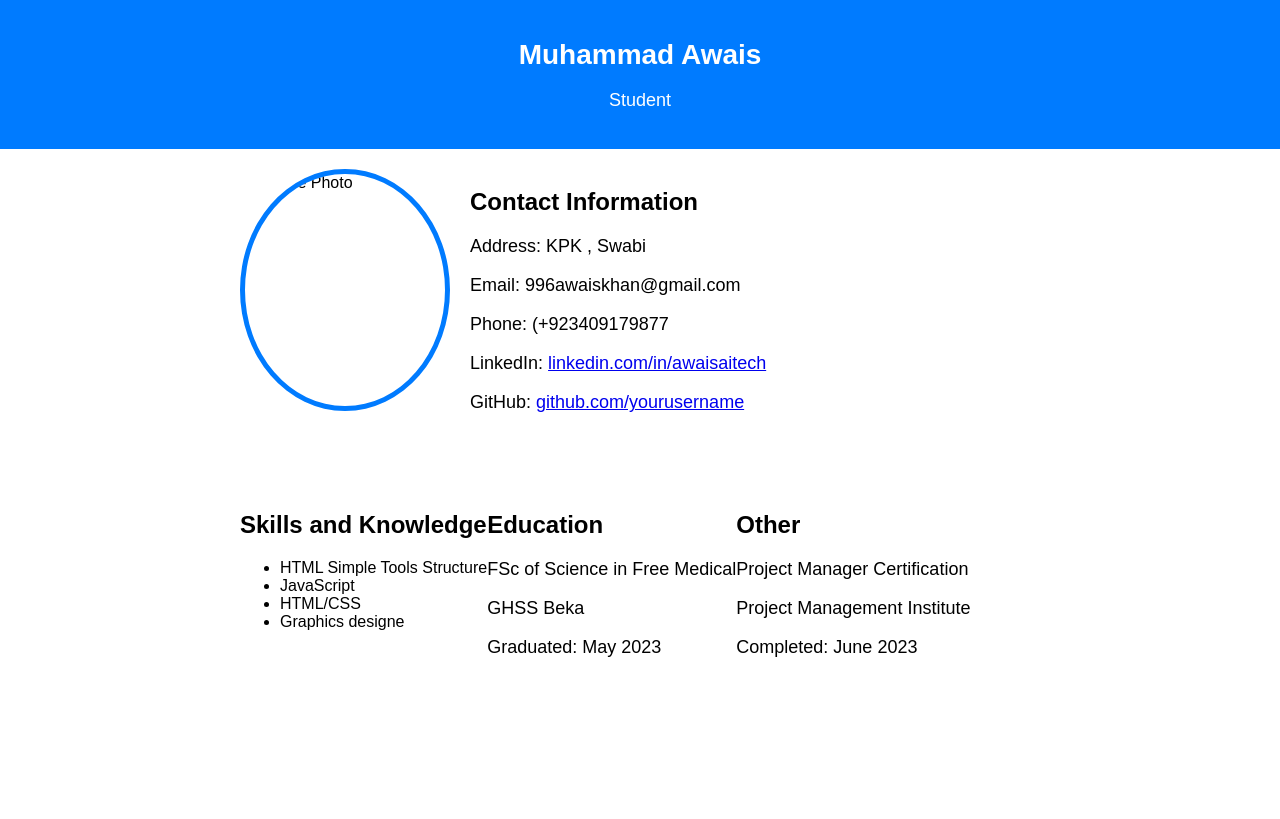
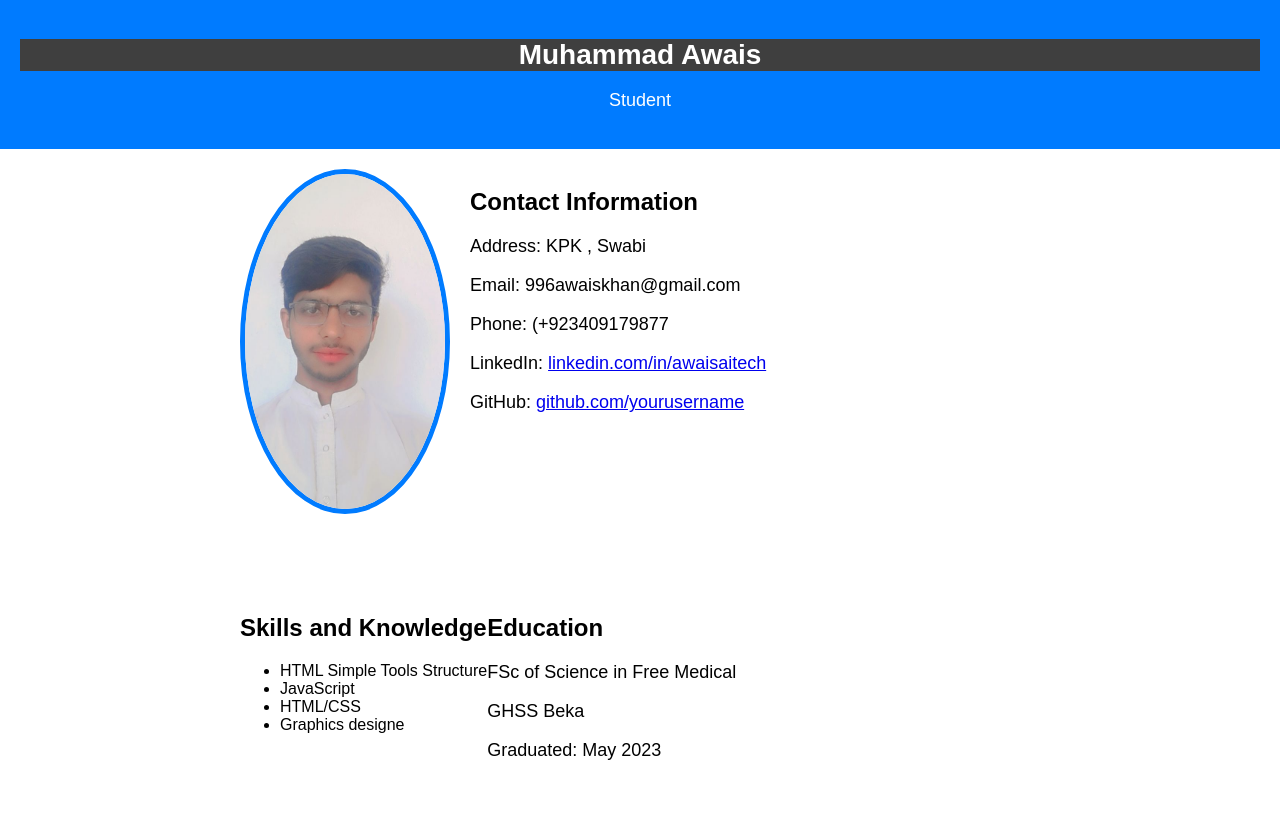
Before and after one commit to 996awais/Hello-World, a plain HTML site: page index.html in a window 1280 px wide. Drawn offline with Linux system fonts and the light colour scheme.

Commit message:
Update index.html

```diff
--- a/index.html
+++ b/index.html
@@ -3,7 +3,7 @@
 <head>
     <meta charset="UTF-8">
     <meta name="viewport" content="width=device-width, initial-scale=1.0">
-    <title>My CV</title>
+    <title>My Resume</title>
     <style>
         body {
             font-family: Arial, sans-serif;
@@ -40,6 +40,7 @@
 
         h1 {
             font-size: 28px;
+            background-color: #3F3F3F;
         }
 
         h2 {
@@ -61,14 +62,14 @@
         <p>Student</p>
     </header>
     <div class="container">
-        <img class="profile-photo" src="your-profile-photo.jpg" alt="Profile Photo">
+        <img class="profile-photo" src="awais.jpg" alt="Profile Photo">
         <div class="contact-info">
             <h2>Contact Information</h2>
 <p>Address: KPK , Swabi</p>
             <p>Email: 996awaiskhan@gmail.com</p>
             <p>Phone: (+923409179877</p>
-            <p>LinkedIn: <a href="https://www.linkedin.com/in/yourname/">linkedin.com/in/awaisaitech</a></p>
-            <p>GitHub: <a href="https://github.com/yourusername">github.com/yourusername</a></p>
+            <p>LinkedIn: <a href="https://www.linkedin.com/in/awais-ai-tech-138bbb270?trk=contact-info/">linkedin.com/in/awaisaitech</a></p>
+            <p>GitHub: <a href="https://github.com/996awais">github.com/yourusername</a></p>
         </div>
     </div>
 
@@ -90,11 +91,8 @@
             <p>Graduated: May 2023</p>
         </div>
 
-        <div class="section">
-            <h2>Other</h2>
-            <p>Project Manager Certification</p>
-            <p>Project Management Institute</p>
-            <p>Completed: June 2023</p>
+
+
         </div>
     </div>
 </body>
```
